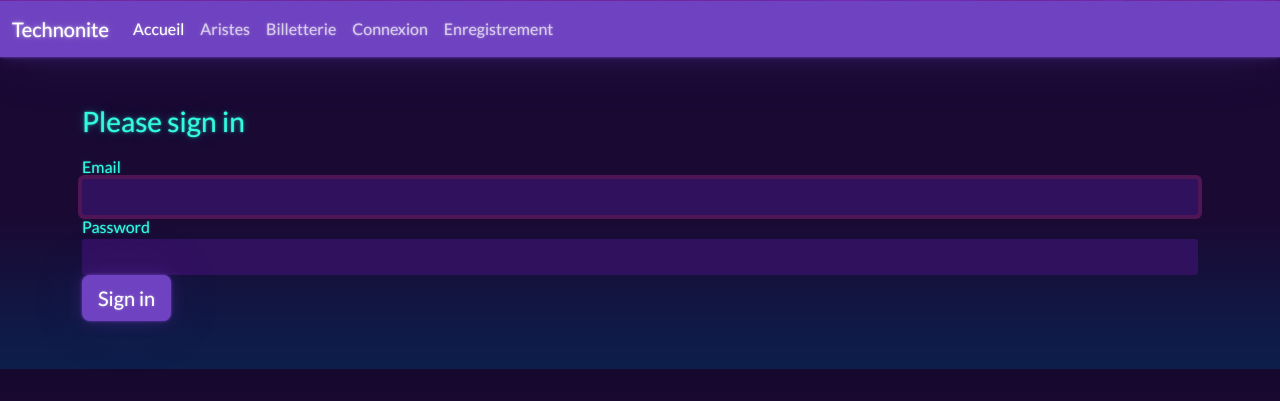
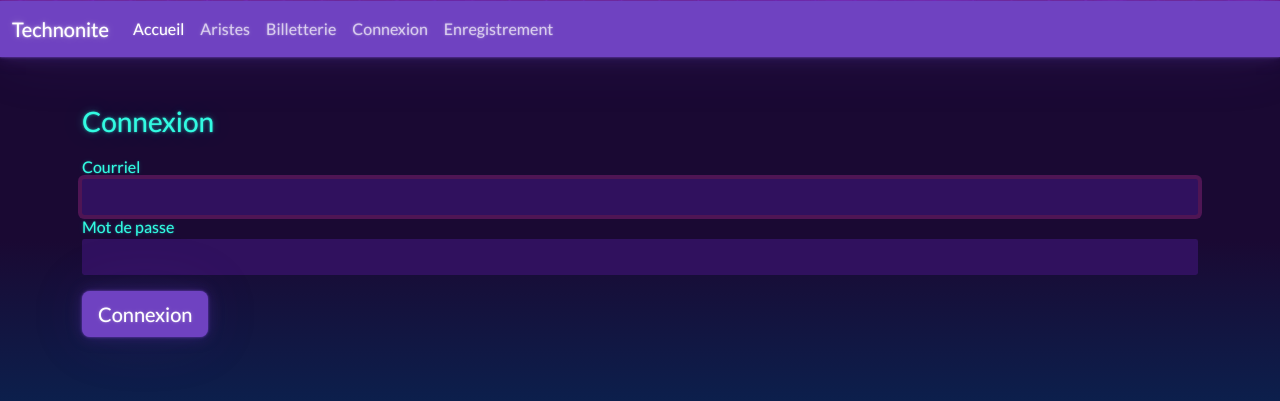
Before and after one commit to CamileGhastine/SimplonDWWM-Projet-Symfony, a Symfony app: template templates/security/login.html.twig in a window 1280 px wide. Shown: the part 399-800 px from the top of the page. Run offline with Twig, Linux system fonts and the light colour scheme; the template is opened without the code that fills it, so the values that code supplies are empty; some libraries are stand-ins or nearby versions.

Commit message:
front login form

```diff
--- a/src/Controller/SecurityController.php
+++ b/src/Controller/SecurityController.php
@@ -14,9 +14,9 @@ class SecurityController extends AbstractController
      */
     public function login(AuthenticationUtils $authenticationUtils): Response
     {
-        // if ($this->getUser()) {
-        //     return $this->redirectToRoute('target_path');
-        // }
+        if ($this->getUser()) {
+            return $this->redirectToRoute('techno_home');
+        }
 
         // get the login error if there is one
         $error = $authenticationUtils->getLastAuthenticationError();
--- a/templates/security/login.html.twig
+++ b/templates/security/login.html.twig
@@ -8,16 +8,10 @@
         <div class="alert alert-danger">{{ error.messageKey|trans(error.messageData, 'security') }}</div>
     {% endif %}
 
-    {% if app.user %}
-        <div class="mb-3">
-            You are logged in as {{ app.user.username }}, <a href="{{ path('app_logout') }}">Logout</a>
-        </div>
-    {% endif %}
-
-    <h1 class="h3 mb-3 font-weight-normal">Please sign in</h1>
-    <label for="inputEmail">Email</label>
+    <h1 class="h3 mb-3 font-weight-normal">Connexion</h1>
+    <label for="inputEmail">Courriel</label>
     <input type="email" value="{{ last_username }}" name="email" id="inputEmail" class="form-control" autocomplete="email" required autofocus>
-    <label for="inputPassword">Password</label>
+    <label for="inputPassword">Mot de passe</label>
     <input type="password" name="password" id="inputPassword" class="form-control" autocomplete="current-password" required>
 
     <input type="hidden" name="_csrf_token"
@@ -35,8 +29,8 @@
         </div>
     #}
 
-    <button class="btn btn-lg btn-primary" type="submit">
-        Sign in
+    <button class="btn btn-lg btn-primary my-3" type="submit">
+        Connexion
     </button>
 </form>
 {% endblock %}
```
